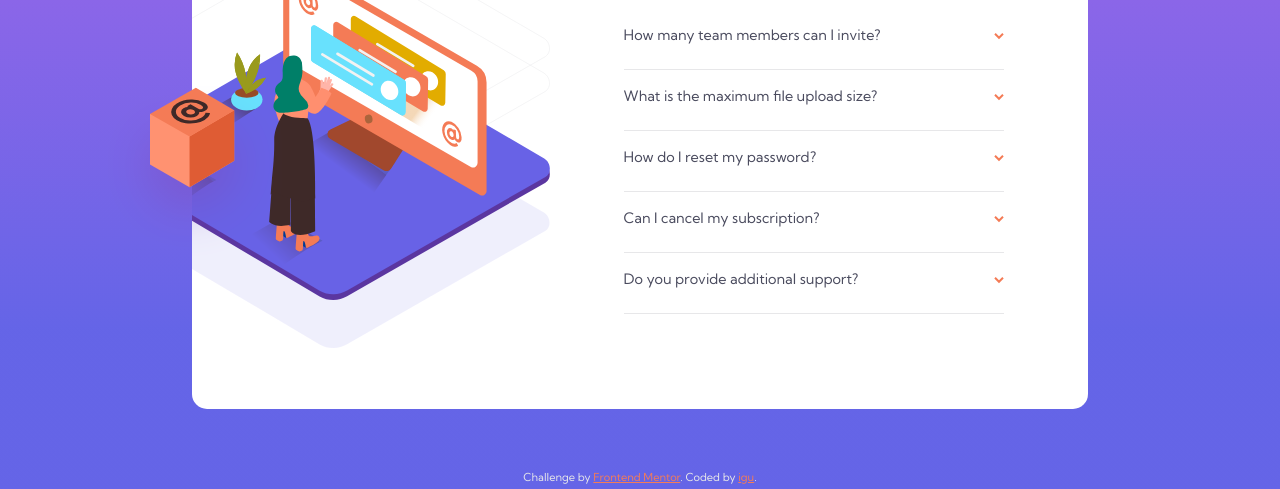
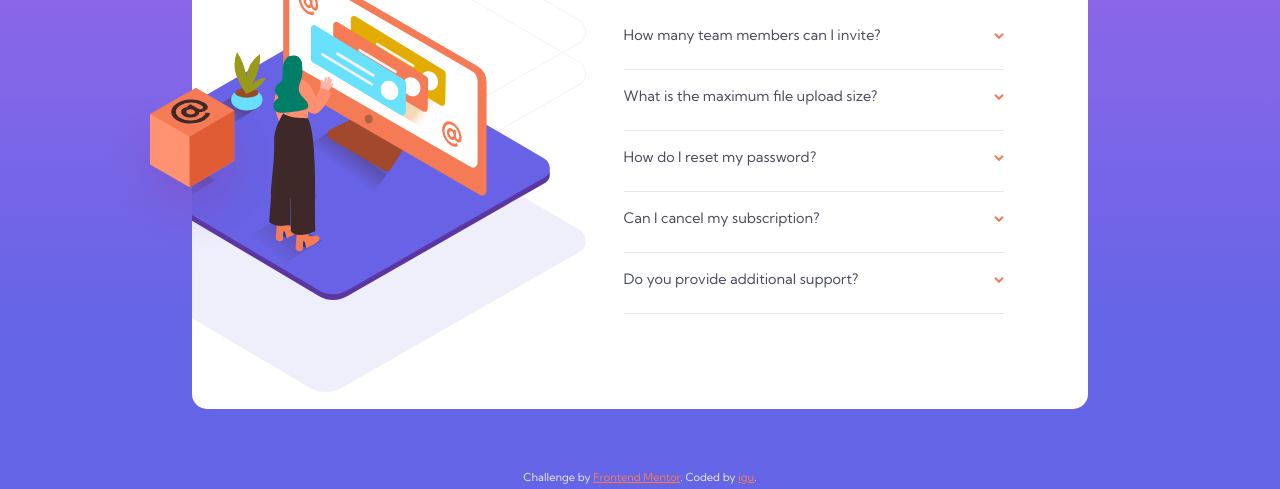
Before and after one commit to mit-igu/FAQ-accordion-card, a plain HTML site: page index.html in a window 1280 px wide. Shown: the part 311-800 px from the top of the page. Drawn offline with Linux system fonts and the light colour scheme.

Commit message:
Update style.css

```diff
--- a/style.css
+++ b/style.css
@@ -129,8 +129,8 @@ h1{
         min-height: 70vh;
         padding: 50px;
         background-image: url(./images/illustration-woman-online-desktop.svg), url(./images/bg-pattern-desktop.svg);
-        background-position: -20% center, -20% center;
-        background-size: 50%, 50%;
+        background-position: -20% center, -40% center;
+        background-size: 50%, 60%;
         background-attachment:scroll;
     }
 
```
